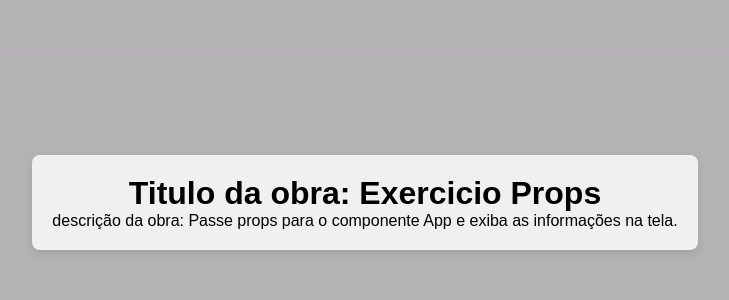
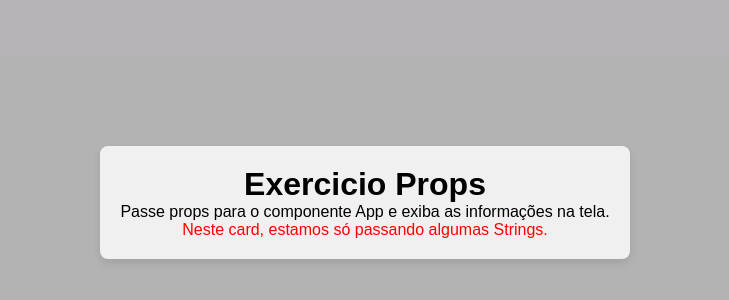
Before and after one commit to samellop3s/react-js-props-studies, a React (Vite) app: page / in a window 1280 px wide. Shown: the part 198-498 px from the top of the page, without its empty margins (275-1004 px from the left). Built offline with nearby package versions, Linux system fonts and the light colour scheme.

Commit message:
card change and correction

```diff
--- a/src/App.jsx
+++ b/src/App.jsx
@@ -5,8 +5,9 @@ function App(props) {
   return (
       <div className="container">
         <div className="box">
-          <h1>Titulo da obra: {props.title}</h1>
-          <p>descrição da obra: {props.desc}</p>
+          <h1>{props.title}</h1>
+          <p>{props.desc}</p>
+          <p style={{color: "red"}}>{props.desc2}</p>
         </div>
       </div>
   );
--- a/src/Pessoas.jsx
+++ b/src/Pessoas.jsx
@@ -4,7 +4,12 @@ function Pessoas() {
 
   const title = "Exercicio Props";
   const desc = "Passe props para o componente App e exiba as informações na tela.";
-    return <App title={title} desc={desc} />;
+  const desc2 = "Neste card, estamos só passando algumas Strings.";
+    return <App title={title} desc={desc} desc2={desc2} />;
+}
+
+function Pessoa2() {
+  const title ="Exercicio Props 2";
 }
 
 export default Pessoas;
```
